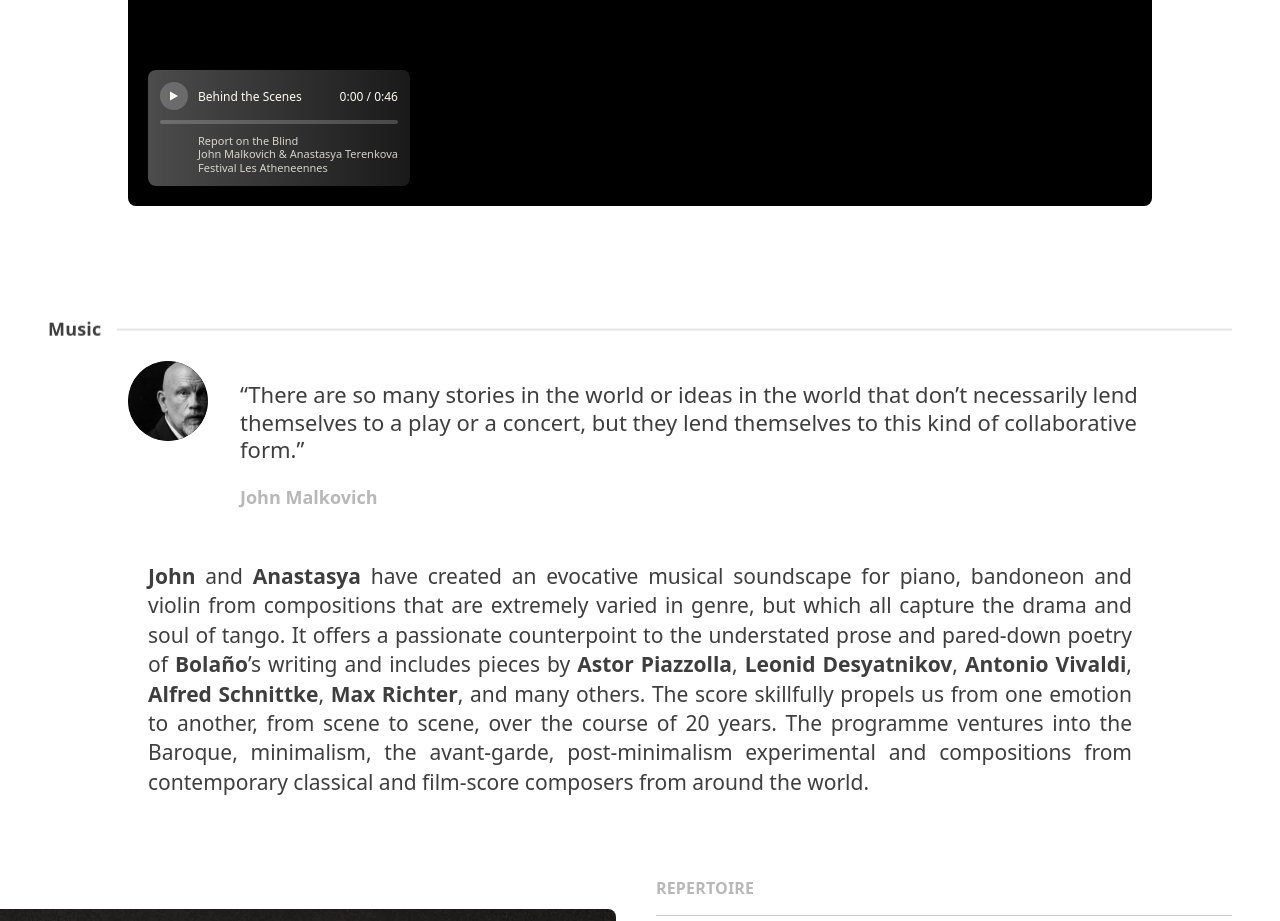
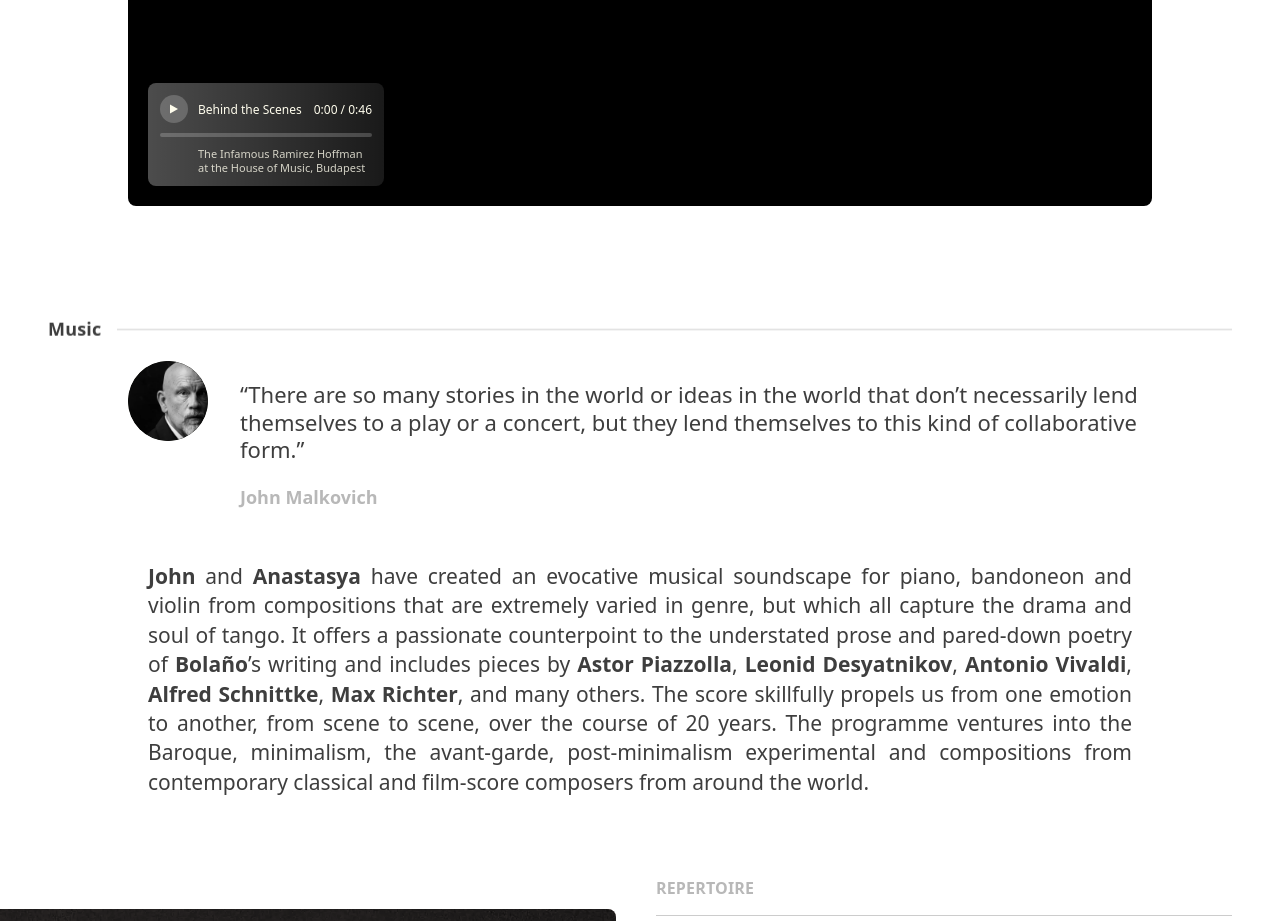
Before and after one commit to intr1x/arterra-projects, a Next.js app: page /projects/the-infamous-ramirez-hoffman in a window 1280 px wide. Shown: the part 3720-4641 px from the top of the page. Built offline with nearby package versions, Linux system fonts and the light colour scheme.

Commit message:
Add configurable caption to video player, update project page label
Made-with: Cursor

```diff
--- a/src/app/projects/the-infamous-ramirez-hoffman/sections/video.tsx
+++ b/src/app/projects/the-infamous-ramirez-hoffman/sections/video.tsx
@@ -71,7 +71,17 @@ export function VideoSection() {
         </button>
 
         <div className="absolute bottom-4 lg:bottom-5 2xl:bottom-6 left-4 lg:left-5 2xl:left-6 z-10">
-          <VideoPlayerCard videoRef={videoRef} compact />
+          <VideoPlayerCard
+            videoRef={videoRef}
+            compact
+            caption={
+              <>
+                The Infamous Ramirez Hoffman
+                <br />
+                at the House of Music, Budapest
+              </>
+            }
+          />
         </div>
       </div>
       </div>
--- a/src/components/video-player-card.tsx
+++ b/src/components/video-player-card.tsx
@@ -5,6 +5,8 @@ import { useCallback, useEffect, useRef, useState } from "react";
 interface VideoPlayerCardProps {
   videoRef: React.RefObject<HTMLVideoElement | null>;
   compact?: boolean;
+  title?: string;
+  caption?: React.ReactNode;
 }
 
 function formatTime(seconds: number): string {
@@ -13,7 +15,7 @@ function formatTime(seconds: number): string {
   return `${m}:${s.toString().padStart(2, "0")}`;
 }
 
-export function VideoPlayerCard({ videoRef, compact = false }: VideoPlayerCardProps) {
+export function VideoPlayerCard({ videoRef, compact = false, title, caption }: VideoPlayerCardProps) {
   const [isPlaying, setIsPlaying] = useState(false);
   const [currentTime, setCurrentTime] = useState(0);
   const [duration, setDuration] = useState(46);
@@ -107,7 +109,7 @@ export function VideoPlayerCard({ videoRef, compact = false }: VideoPlayerCardPr
           <span className={`font-medium text-off-white leading-[1.1] ${
             compact ? "text-xs lg:text-xs 2xl:text-sm" : "text-sm"
           }`}>
-            Behind the Scenes
+            {title ?? "Behind the Scenes"}
           </span>
         </div>
         <span className={`font-medium text-off-white leading-[1.1] tabular-nums ${
@@ -137,11 +139,15 @@ export function VideoPlayerCard({ videoRef, compact = false }: VideoPlayerCardPr
       <p className={`text-off-white leading-[1.2] opacity-80 ml-[38px] ${
         compact ? "hidden lg:block text-[10px] lg:text-[11px] 2xl:text-xs" : "text-xs"
       }`}>
-        Report on the Blind
-        <br />
-        John Malkovich &amp; Anastasya Terenkova
-        <br />
-        Festival Les Atheneennes
+        {caption ?? (
+          <>
+            Report on the Blind
+            <br />
+            John Malkovich &amp; Anastasya Terenkova
+            <br />
+            Festival Les Atheneennes
+          </>
+        )}
       </p>
     </div>
   );
```
